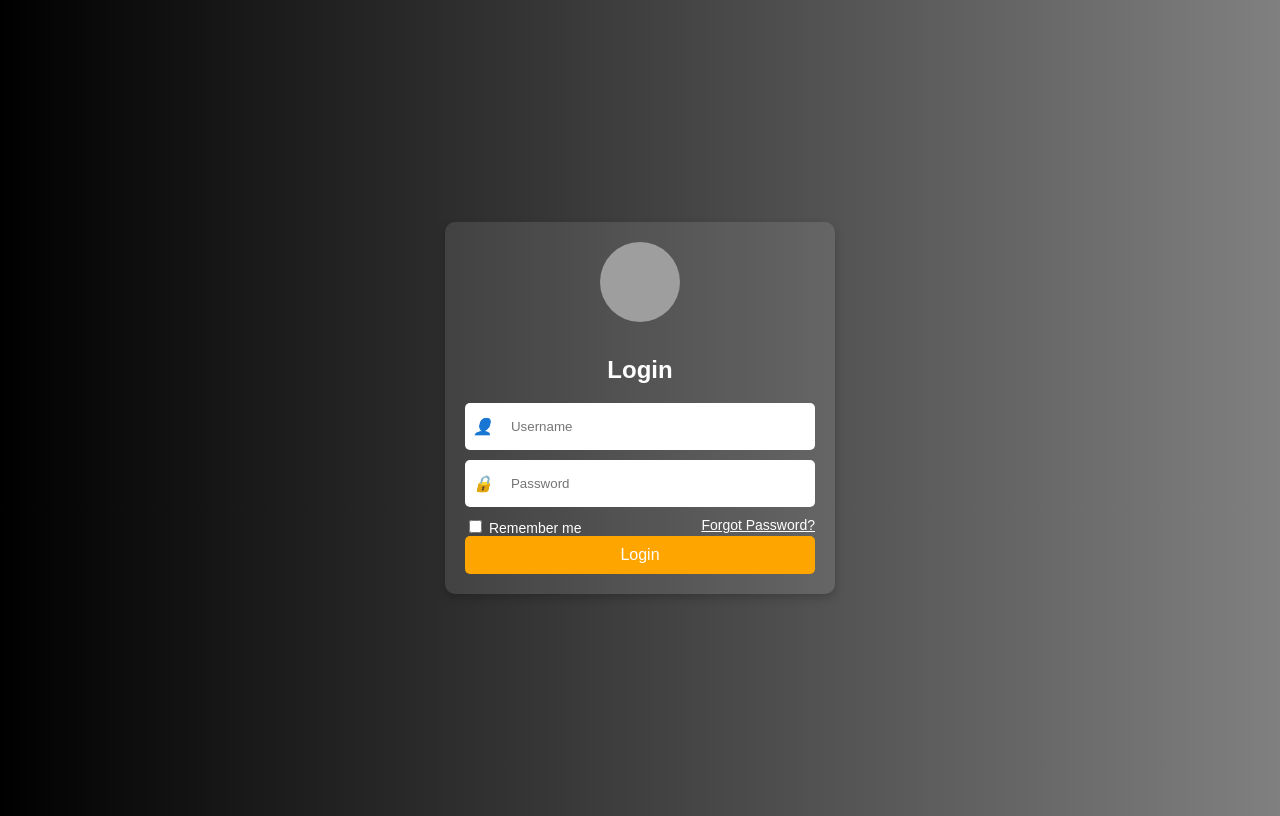
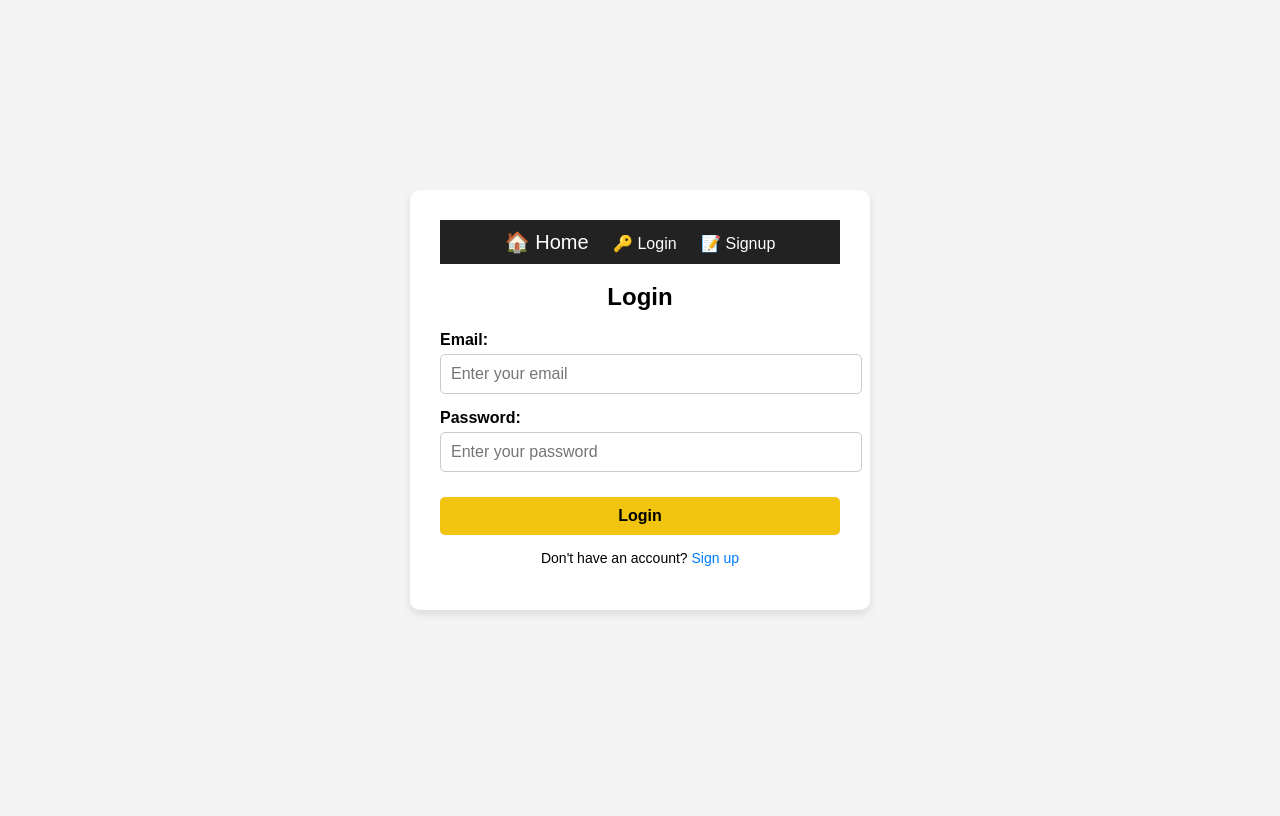
Before and after one commit to anjanadas3124/Gadget-Price-Tracker, a Node server app: template backend/views/login.ejs in a window 1280 px wide. After the commit the page ends 614 px from the top, so only its background shows below. Run offline with Node 20, Linux system fonts and the light colour scheme; the template is opened without the code that fills it, so the values that code supplies are empty; some libraries are stand-ins or nearby versions; grey boxes are pictures that could not be loaded.

Commit message:
Updated feature X or fixed bug Y

```diff
--- a/backend/server.js
+++ b/backend/server.js
@@ -3,7 +3,12 @@ const app = express();
 
 app.set('view engine', 'ejs'); // Set EJS as the templating engine
 app.use(express.static('public')); // Serve static files like CSS, JS, images
+app.use(express.urlencoded({ extended: true })); // Middleware to parse request body
 
+// Temporary user storage (Replace with database in production)
+const users = [];
+
+// Home Route
 app.get('/', (req, res) => {
     res.render('index', {
         title: 'Gadget Price Tracker',
@@ -25,6 +30,56 @@ app.get('/', (req, res) => {
     });
 });
 
+// Login Routes
+app.get('/login', (req, res) => {
+    res.render('login', { errorMessage: null });
+});
+
+app.post('/login', (req, res) => {
+    const { username, password } = req.body;
+    if (!username || !password) {
+        return res.render('login', { errorMessage: 'Email and password are required.' });
+    }
+
+    const user = users.find(u => u.username === username && u.password === password);
+    if (user) {
+        return res.redirect('/'); // Redirect to homepage after successful login
+    } else {
+        return res.render('login', { errorMessage: 'Invalid username or password.' });
+    }
+});
+
+// Signup Routes
+app.get('/signup', (req, res) => {
+    res.render('signup', { signupError: null }); // Ensure signupError is always defined
+});
+
+app.post('/signup', (req, res) => {
+    const { email, password } = req.body;
+
+    if (!email || !password) {
+        return res.render('signup', { signupError: 'Email and password are required.' });
+    }
+
+    if (users.some(user => user.email === email)) {
+        return res.render('signup', { signupError: 'Email already taken.' });
+    }
+
+    users.push({ email, password }); // Add user to temporary array
+    res.redirect('/login'); // Redirect to login after successful signup
+});
+
+// 404 Error Handling
+app.use((req, res) => {
+    res.status(404).send('Page Not Found');
+});
+
+// Global Error Handler
+app.use((err, req, res, next) => {
+    console.error(err.stack);
+    res.status(500).send('Something went wrong!');
+});
+
 app.listen(3000, () => {
     console.log('Server is running on http://localhost:3000');
 });
--- a/backend/views/login.ejs
+++ b/backend/views/login.ejs
@@ -5,105 +5,114 @@
     <meta name="viewport" content="width=device-width, initial-scale=1.0">
     <title>Login</title>
     <style>
+        /* General Styles */
         body {
-            background: linear-gradient(to right, black, grey);
+            font-family: Arial, sans-serif;
+            background-color: #f4f4f4;
+            margin: 0;
+            padding: 0;
             display: flex;
             justify-content: center;
             align-items: center;
             height: 100vh;
-            font-family: Arial, sans-serif;
         }
 
         .login-container {
-            background: rgba(255, 255, 255, 0.1);
-            padding: 20px;
+            background-color: white;
+            padding: 30px;
             border-radius: 10px;
-            box-shadow: 0px 4px 10px rgba(0, 0, 0, 0.2);
-            width: 350px;
+            box-shadow: 0 4px 8px rgba(0, 0, 0, 0.1);
+            width: 100%;
+            max-width: 400px;
             text-align: center;
         }
 
-        .login-container img {
-            width: 80px;
-            height: 80px;
-            border-radius: 50%;
-            margin-bottom: 10px;
+        h2 {
+            margin-bottom: 20px;
         }
 
-        .login-container h2 {
-            color: white;
+        .form-group {
+            margin-bottom: 15px;
+            text-align: left;
         }
 
-        .input-group {
-            display: flex;
-            align-items: center;
-            background: white;
-            padding: 8px;
-            margin: 10px 0;
-            border-radius: 5px;
+        label {
+            font-weight: bold;
+            display: block;
+            margin-bottom: 5px;
         }
 
-        .input-group input {
-            border: none;
-            outline: none;
-            padding: 8px;
+        input {
             width: 100%;
+            padding: 10px;
+            border: 1px solid #ccc;
+            border-radius: 5px;
+            font-size: 16px;
         }
 
-        .input-group i {
-            margin-right: 10px;
-            color: #555;
-        }
-
-        .remember-forgot {
-            display: flex;
-            justify-content: space-between;
-            color: white;
+        .error-message {
+            color: red;
             font-size: 14px;
+            margin-top: 5px;
         }
 
         .login-btn {
-            background: orange;
-            color: white;
+            background-color: #f1c40f;
+            color: black;
+            font-size: 16px;
+            font-weight: bold;
             border: none;
             padding: 10px;
             width: 100%;
             border-radius: 5px;
             cursor: pointer;
-            font-size: 16px;
+            margin-top: 10px;
         }
 
         .login-btn:hover {
-            background: darkorange;
+            background-color: #d4a00f;
+        }
+
+        .signup-link {
+            margin-top: 15px;
+            font-size: 14px;
+        }
+
+        .signup-link a {
+            color: #007bff;
+            text-decoration: none;
+        }
+
+        .signup-link a:hover {
+            text-decoration: underline;
         }
     </style>
 </head>
 <body>
 
     <div class="login-container">
-        <img src="https://i.pinimg.com/736x/7b/8c/d8/7b8cd8b068e4b9f80b4bcf0928d7d499.jpg" alt="User Avatar">
-
+        <%- include('partials/navbar') %>
         <h2>Login</h2>
 
-        <!-- Login Form -->
+        <% if (errorMessage) { %>
+            <p class="error-message"><%= errorMessage %></p>
+        <% } %>
+
         <form action="/login" method="POST">
-            <div class="input-group">
-                <i>👤</i>
-                <input type="text" name="username" placeholder="Username" required>
+            <div class="form-group">
+                <label for="email">Email:</label>
+                <input type="email" id="email" name="email" required placeholder="Enter your email">
             </div>
 
-            <div class="input-group">
-                <i>🔒</i>
-                <input type="password" name="password" placeholder="Password" required>
-            </div>
-
-            <div class="remember-forgot">
-                <label><input type="checkbox" name="remember"> Remember me</label>
-                <a href="#" style="color: white;">Forgot Password?</a>
+            <div class="form-group">
+                <label for="password">Password:</label>
+                <input type="password" id="password" name="password" required placeholder="Enter your password">
             </div>
 
             <button type="submit" class="login-btn">Login</button>
         </form>
+
+        <p class="signup-link">Don't have an account? <a href="/signup">Sign up</a></p>
     </div>
 
 </body>
--- /dev/null
+++ b/backend/views/partials/navbar.ejs
@@ -0,0 +1,5 @@
+<nav style="background: #222; padding: 10px;">
+    <a href="/" style="color: white; text-decoration: none; font-size: 20px;">🏠 Home</a>
+    <a href="/login" style="color: white; text-decoration: none; margin-left: 20px;">🔑 Login</a>
+    <a href="/signup" style="color: white; text-decoration: none; margin-left: 20px;">📝 Signup</a>
+</nav>
```
Also changed, not shown: backend/views/index.ejs (+9 -1 lines), backend/views/signup.ejs (+105 -0 lines).
